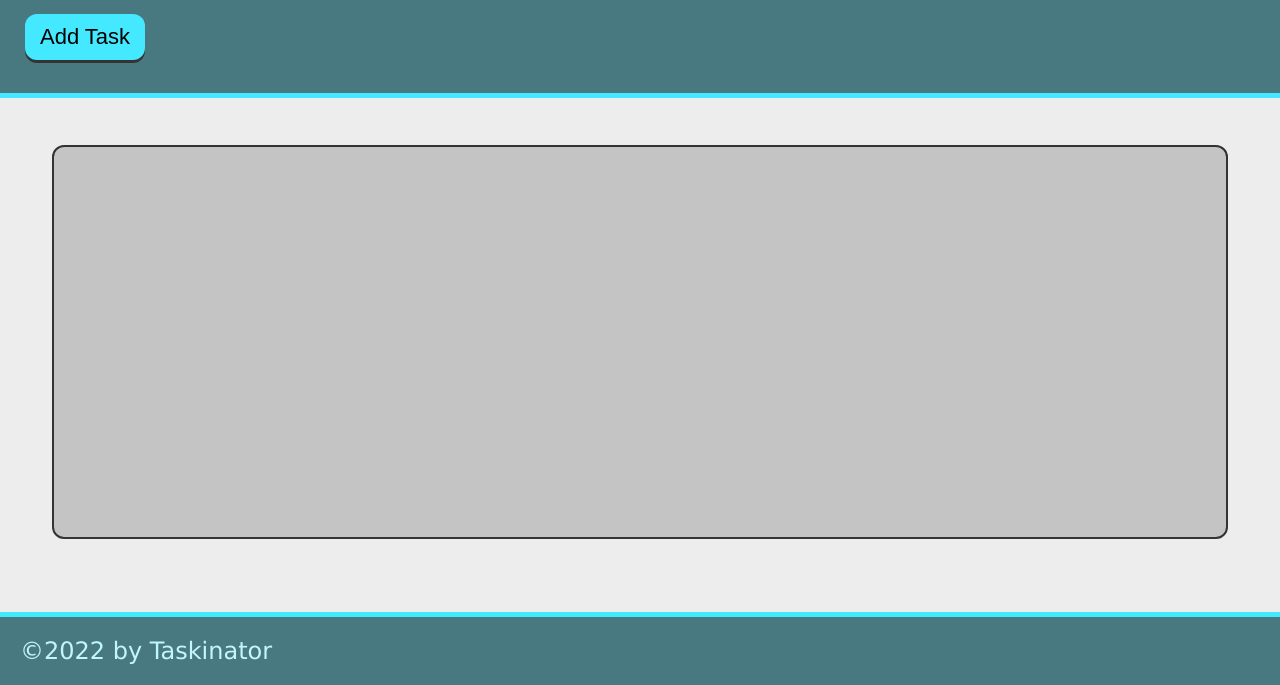
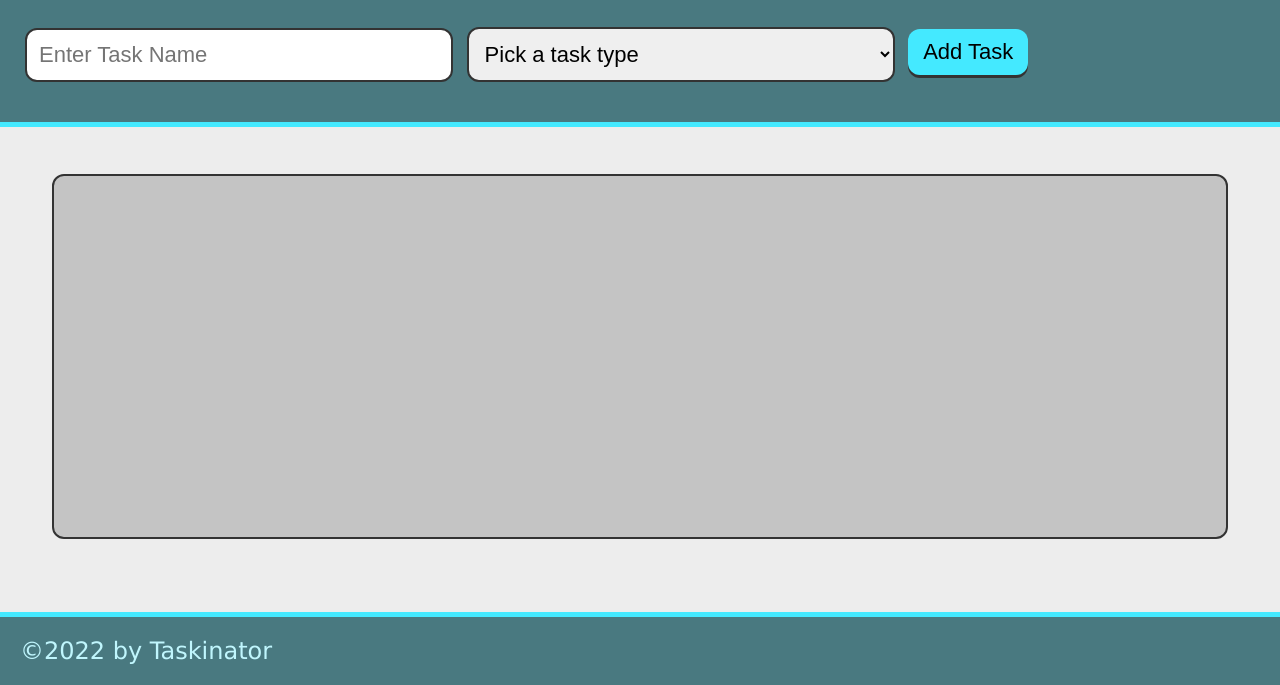
Before and after one commit to Casres/taskinator, a plain HTML site: page index.html in a window 1280 px wide. Shown: the part 115-800 px from the top of the page. Drawn offline with Linux system fonts and the light colour scheme.

Commit message:
making a save point for ask bcs

```diff
--- a/assets/css/style.css
+++ b/assets/css/style.css
@@ -44,14 +44,15 @@ form {
   flex-wrap: wrap;
 }
 
-form input {
+form .form-input {
   outline: none;
   border: none;
   padding: 12px;
-  width: 100%;
+  width: 35%;
   font-size: 2.2rem;
   border: 2px solid var(--grey);
   border-radius: 12px;
+  margin-right: 1rem;
 }
 
 form .form-group {
--- a/assets/js/script.js
+++ b/assets/js/script.js
@@ -15,6 +15,17 @@ function addTaskBtn() {
 
 buttonEl.addEventListener("click", function(){
 
+
+    event.preventDefault();
+
+    var listItemEl = document.createElement("li");
+    listItemEl.className = "task-item";
+    listItemEl.textContent = "This is a new task.";
+    tasksToDoEl.appendChild(listItemEl);
+
+    event.preventDefault();
+
     addTaskBtn();
 
 });
+// Stop
--- a/index.html
+++ b/index.html
@@ -12,7 +12,24 @@
     <header>
         <h1 class="page-title"> Taskinator </h1>
         <p> Click the button below </p>
-        <button class="btn" id="save-task"> Add Task </button>
+
+        <form id="task-form">
+            <div class="form-group">
+                <input class="form-input" type="text" name="task-name" placeholder="Enter Task Name" />
+
+                <select class="form-input" name="task-type">
+                    <option value="" disabled selected > Pick a task type </option>
+                    <option value="Print"> Print </option>
+                    <option value="Web"> Web </option>
+                    <option value="Mobile"> Mobile </option>
+                </select>
+
+                <button class="btn" id="save-task" type="submit"> Add Task </button>
+
+
+            </div>
+        </form>
+
     </header>
 
 
```
